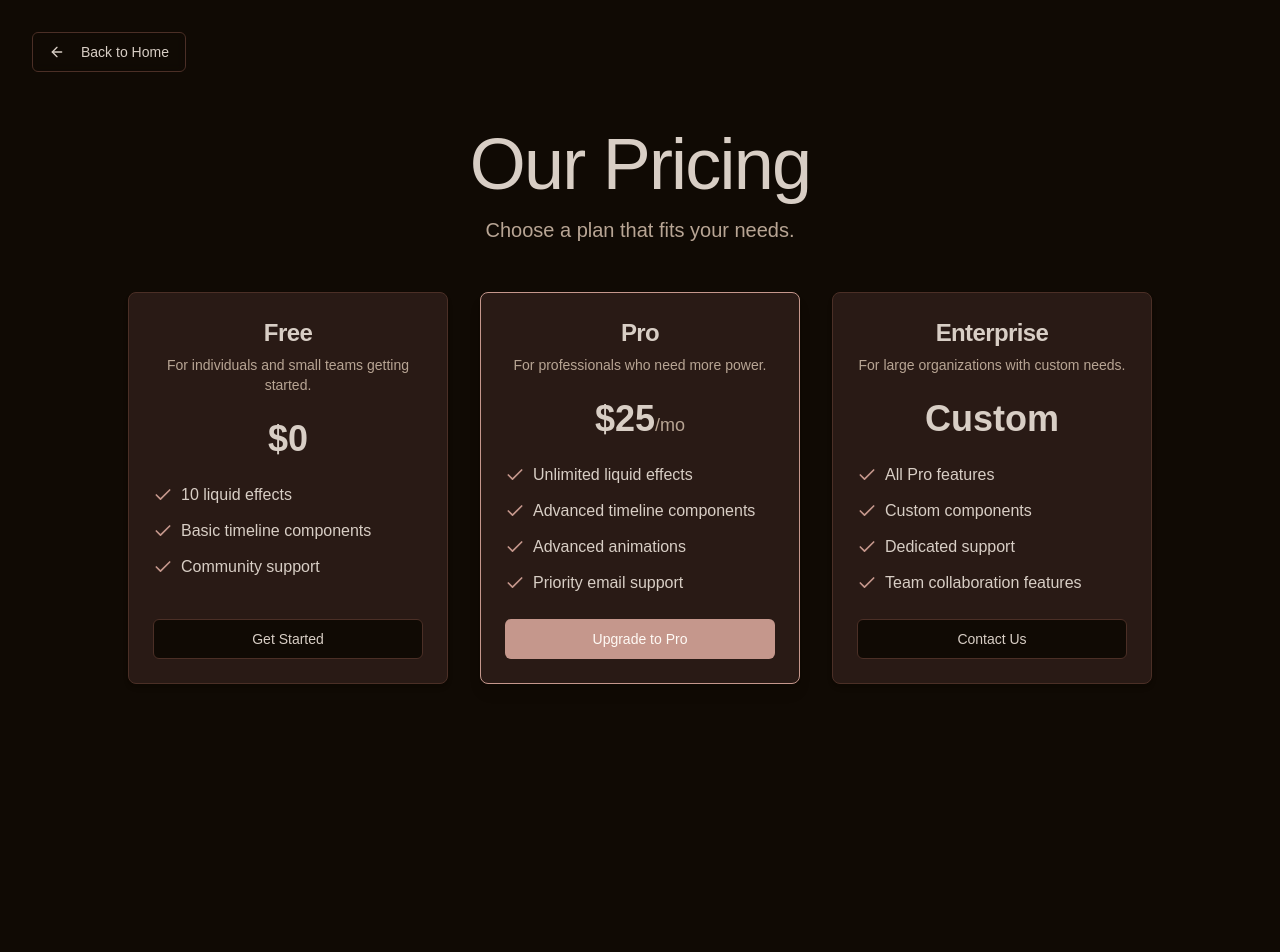
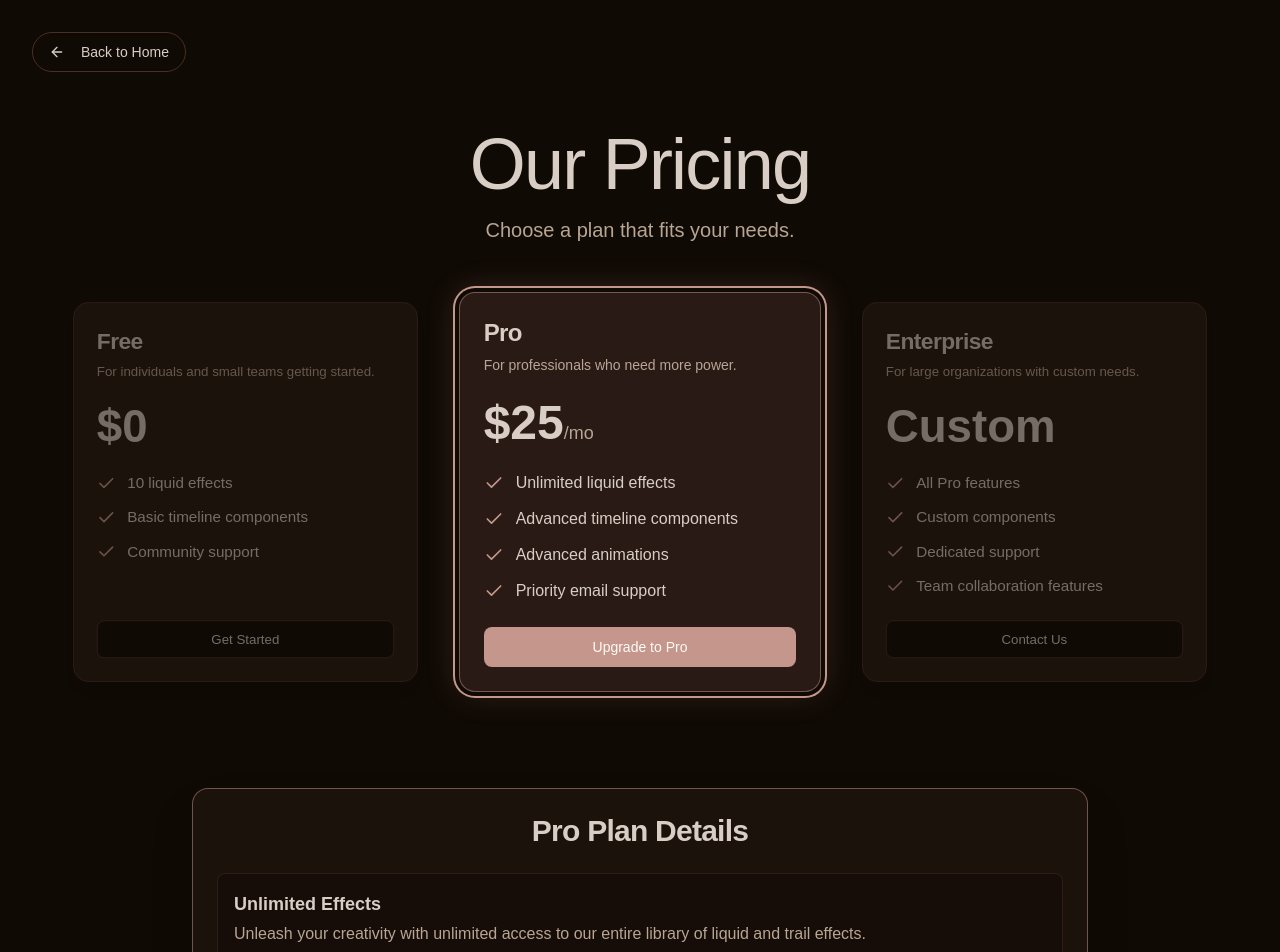
Before and after one commit to Voltamon/Beschi-SSC-Ltd, a Next.js app: page /pricing in a window 1280 px wide. Shown: the top 952 px of the page. Before the commit the page ends 800 px from the top, so only its background shows below. Built offline with nearby package versions, Linux system fonts and the light colour scheme; a web font is replaced by a local one.

Commit message:
anyways make it look good and make corners curved

```diff
--- a/src/app/pricing/page.tsx
+++ b/src/app/pricing/page.tsx
@@ -16,6 +16,7 @@ gsap.registerPlugin(ScrollToPlugin);
 
 const pricingTiers = [
   {
+    id: 'free',
     name: 'Free',
     price: '$0',
     description: 'For individuals and small teams getting started.',
@@ -31,8 +32,10 @@ const pricingTiers = [
     ],
     buttonText: 'Get Started',
     buttonVariant: 'outline',
+    glow: false,
   },
   {
+    id: 'pro',
     name: 'Pro',
     price: '$25',
     description: 'For professionals who need more power.',
@@ -50,8 +53,10 @@ const pricingTiers = [
     ],
     buttonText: 'Upgrade to Pro',
     buttonVariant: 'default',
+    glow: true,
   },
   {
+    id: 'enterprise',
     name: 'Enterprise',
     price: 'Custom',
     description: 'For large organizations with custom needs.',
@@ -69,33 +74,46 @@ const pricingTiers = [
     ],
     buttonText: 'Contact Us',
     buttonVariant: 'outline',
+    glow: false,
   },
 ];
 
 export default function PricingPage() {
-    const [selectedPlan, setSelectedPlan] = useState<string | null>(null);
+    const [selectedPlan, setSelectedPlan] = useState<string | null>('pro');
     const detailsRef = useRef<HTMLDivElement>(null);
+    const plansRef = useRef<HTMLDivElement>(null);
 
-    const handlePlanClick = (planName: string) => {
-        setSelectedPlan(prevPlan => (prevPlan === planName ? null : planName));
+    const handlePlanClick = (planId: string) => {
+        setSelectedPlan(prevPlan => (prevPlan === planId ? null : planId));
     };
 
     useEffect(() => {
         if (selectedPlan && detailsRef.current) {
             const yOffset = detailsRef.current.offsetTop;
             setTimeout(() => {
-                gsap.to(window, { duration: 1.5, scrollTo: { y: yOffset - 80 }, ease: "power2.inOut" });
+                gsap.to(window, { duration: 1, scrollTo: { y: yOffset - 120 }, ease: "power3.inOut" });
             }, 300);
         }
     }, [selectedPlan]);
 
-    const selectedTier = pricingTiers.find(tier => tier.name === selectedPlan);
+    useEffect(() => {
+        gsap.from(plansRef.current, {
+            duration: 1,
+            opacity: 0,
+            y: 50,
+            stagger: 0.1,
+            delay: 0.2,
+            ease: 'power3.out'
+        });
+    }, []);
+
+    const selectedTier = pricingTiers.find(tier => tier.id === selectedPlan);
 
   return (
     <div className="min-h-screen bg-background text-foreground">
       <div className="container mx-auto px-4 py-16">
         <header className="fixed top-8 left-8 z-50">
-            <Button asChild variant="outline" className="bg-background/50 hover:bg-background/80 text-foreground backdrop-blur-sm group">
+            <Button asChild variant="outline" className="bg-background/50 hover:bg-background/80 text-foreground backdrop-blur-sm group rounded-full">
                 <Link href="/">
                     <ArrowLeft className="mr-2 h-4 w-4 transition-transform group-hover:-translate-x-1" />
                     Back to Home
@@ -103,61 +121,65 @@ export default function PricingPage() {
             </Button>
         </header>
 
-        <main className="flex flex-col items-center text-center mt-16">
-          <h1 className="text-5xl md:text-7xl font-headline tracking-tight mb-4">
+        <main className="flex flex-col items-center text-center pt-16">
+          <h1 className="text-5xl md:text-7xl font-headline tracking-tight mb-4 animate-fade-in-up">
             Our Pricing
           </h1>
-          <p className="text-xl text-muted-foreground max-w-2xl mb-12">
+          <p className="text-xl text-muted-foreground max-w-2xl mb-12 animate-fade-in-up" style={{animationDelay: '0.2s'}}>
             Choose a plan that fits your needs.
           </p>
 
-          <div className="grid md:grid-cols-3 gap-8 w-full max-w-5xl">
+          <div ref={plansRef} className="grid md:grid-cols-3 gap-8 w-full max-w-6xl">
             {pricingTiers.map((tier) => (
+              <div key={tier.id} className="relative group">
+                {tier.glow && <div className="absolute -inset-0.5 bg-primary rounded-2xl blur-lg opacity-20 group-hover:opacity-30 transition duration-300"></div>}
                 <Card
-                key={tier.name}
-                onClick={() => handlePlanClick(tier.name)}
+                  onClick={() => handlePlanClick(tier.id)}
                   className={cn(
-                    'flex flex-col cursor-pointer transition-all duration-300 hover:shadow-primary/20 hover:shadow-lg hover:scale-105',
-                    tier.name === 'Pro' ? 'border-primary shadow-lg' : 'shadow-md',
-                    selectedPlan === tier.name ? 'border-primary ring-2 ring-primary scale-105' : ''
+                      'relative flex flex-col h-full cursor-pointer transition-all duration-300 rounded-2xl shadow-lg hover:shadow-primary/20 hover:shadow-2xl',
+                      'transform hover:-translate-y-2',
+                      selectedPlan && selectedPlan !== tier.id ? 'opacity-50 scale-95' : 'opacity-100',
+                      selectedPlan === tier.id ? 'ring-2 ring-primary ring-offset-4 ring-offset-background' : '',
+                      tier.glow ? 'border-primary/50' : 'border-border'
                   )}
                 >
-                <CardHeader>
+                  <CardHeader className="text-left">
                     <CardTitle className="text-2xl font-headline">{tier.name}</CardTitle>
                     <CardDescription>{tier.description}</CardDescription>
                   </CardHeader>
-                <CardContent className="flex-grow">
-                    <div className="text-4xl font-bold mb-6">{tier.price}<span className="text-lg font-normal text-muted-foreground">{tier.name !== 'Free' && tier.price !== 'Custom' ? '/mo' : ''}</span></div>
-                    <ul className="space-y-3 text-left">
+                  <CardContent className="flex-grow text-left">
+                      <div className="text-5xl font-bold mb-6">{tier.price}<span className="text-lg font-normal text-muted-foreground">{tier.name !== 'Free' && tier.price !== 'Custom' ? '/mo' : ''}</span></div>
+                      <ul className="space-y-3">
                           {tier.features.map((feature) => (
                           <li key={feature} className="flex items-center">
-                            <Check className="h-5 w-5 mr-2 text-primary" />
+                              <Check className="h-5 w-5 mr-3 text-primary flex-shrink-0" />
                               <span>{feature}</span>
                           </li>
                           ))}
                       </ul>
                   </CardContent>
                   <CardFooter>
-                  <Button variant={tier.buttonVariant as "default" | "outline"} className="w-full">{tier.buttonText}</Button>
+                    <Button variant={tier.buttonVariant as "default" | "outline"} className="w-full rounded-lg">{tier.buttonText}</Button>
                   </CardFooter>
                 </Card>
+              </div>
             ))}
           </div>
 
-            <div ref={detailsRef} className="w-full max-w-4xl mt-8 scroll-mt-24">
+            <div ref={detailsRef} className="w-full max-w-4xl mt-24 scroll-mt-24">
                 <Collapsible open={!!selectedPlan} className="w-full">
                 <CollapsibleContent>
                     {selectedTier && (
-                        <Card className="border-primary animate-fade-in-up" style={{animationDuration: '0.8s'}}>
+                        <Card className="border-primary/50 bg-card/50 rounded-2xl animate-fade-in-up shadow-2xl" style={{animationDuration: '0.8s'}}>
                             <CardHeader>
-                                <CardTitle className="text-3xl font-headline">{selectedTier.name} Plan Details</CardTitle>
+                                <CardTitle className="text-3xl font-headline text-center">{selectedTier.name} Plan Details</CardTitle>
                             </CardHeader>
                             <CardContent>
-                                <ul className="space-y-4 text-left">
+                                <ul className="space-y-6 text-left">
                                     {selectedTier.details.map(detail => (
-                                        <li key={detail.feature}>
+                                        <li key={detail.feature} className="p-4 rounded-lg bg-background/50 border border-border/50">
                                             <p className="font-semibold text-lg text-foreground">{detail.feature}</p>
-                                            <p className="text-muted-foreground">{detail.description}</p>
+                                            <p className="text-muted-foreground mt-1">{detail.description}</p>
                                         </li>
                                     ))}
                                 </ul>
```
Lines whose indentation alone changed are shown as unchanged.
